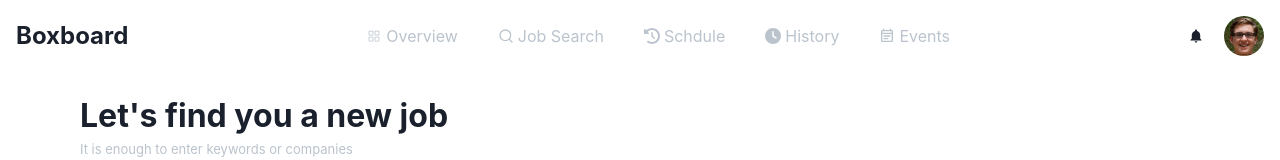
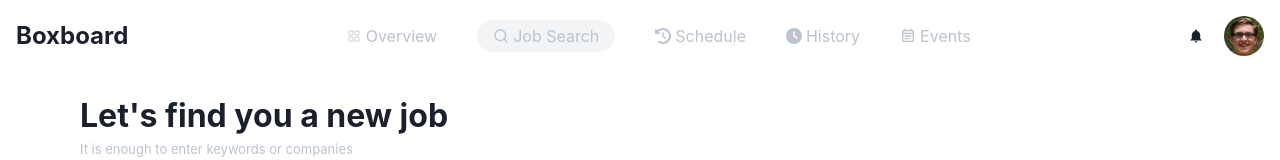
Before and after one commit to Raihan-21/baysa-hr-app, a Next.js app: page /jobs in a window 1280 px wide. Shown: the top 160 px of the page. Built offline with nearby package versions, Linux system fonts and the light colour scheme.

Commit message:
add active menu style

```diff
--- a/src/components/molecules/Navbar.tsx
+++ b/src/components/molecules/Navbar.tsx
@@ -9,8 +9,11 @@ import { FaClockRotateLeft } from "react-icons/fa6";
 import { FaClock } from "react-icons/fa6";
 import { MdOutlineEventNote } from "react-icons/md";
 import Link from "next/link";
+import { useRouter } from "next/router";
 
 const Navbar = () => {
+  const router = useRouter();
+  console.log(router.pathname);
   return (
     <nav className="p-4">
       <Flex
@@ -22,32 +25,40 @@ const Navbar = () => {
         <Text fontWeight={"bold"} fontSize={"x-large"}>
           Boxboard
         </Text>
-        <Flex columnGap={10}>
-          <Link href={"/"} data-testid="menu-item">
+        <Flex columnGap={10} alignItems={"center"}>
+          <Link
+            href={"/"}
+            data-testid="menu-item"
+            className={router.pathname === "/" ? "menu--active" : ""}
+          >
             <Flex alignItems={"center"} columnGap={1}>
               <PiSquaresFourLight color="#BBC3CC" />
               <Text color="thirdgray">Overview</Text>
             </Flex>
           </Link>
-          <Link href={"/jobs"} data-testid="menu-item">
+          <Link
+            href={"/jobs"}
+            data-testid="menu-item"
+            className={router.pathname === "/jobs" ? "menu--active" : ""}
+          >
             <Flex alignItems={"center"} columnGap={1}>
               <FiSearch color="#BBC3CC" />
               <Text color="thirdgray">Job Search</Text>
             </Flex>
           </Link>
-          <Link href={"/"} data-testid="menu-item">
+          <Link href={"/schedule"} data-testid="menu-item">
             <Flex alignItems={"center"} columnGap={1}>
               <FaClockRotateLeft color="#BBC3CC" />
-              <Text color="thirdgray">Schdule</Text>
+              <Text color="thirdgray">Schedule</Text>
             </Flex>
           </Link>
-          <Link href={"/"} data-testid="menu-item">
+          <Link href={"/histor"} data-testid="menu-item">
             <Flex alignItems={"center"} columnGap={1}>
               <FaClock color="#BBC3CC" />
               <Text color="thirdgray">History</Text>
             </Flex>
           </Link>
-          <Link href={"/"} data-testid="menu-item">
+          <Link href={"/events"} data-testid="menu-item">
             <Flex alignItems={"center"} columnGap={1}>
               <MdOutlineEventNote color="#BBC3CC" />
               <Text color="thirdgray">Events</Text>
--- a/src/styles/globals.css
+++ b/src/styles/globals.css
@@ -31,3 +31,10 @@ body {
     text-wrap: balance;
   }
 }
+
+
+.menu--active{
+  padding: .25rem 1rem;
+  background-color: #F3F4F6;
+  border-radius: 50px;
+}
```
